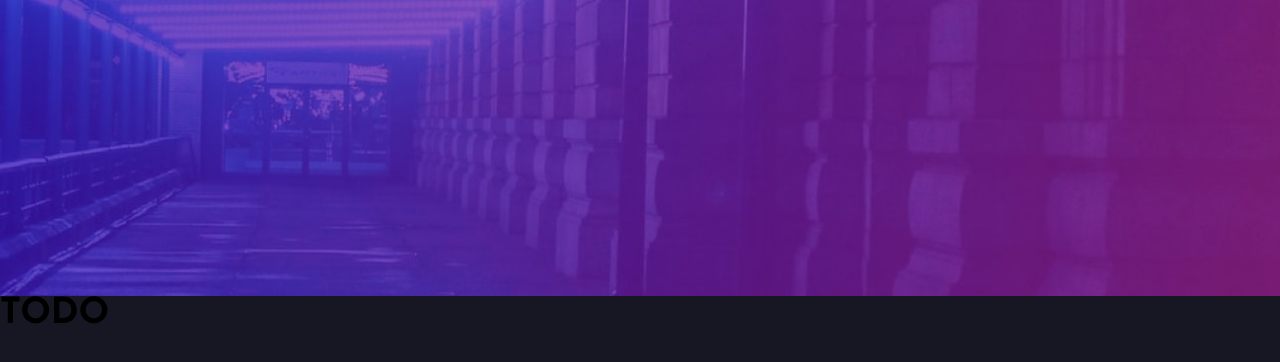
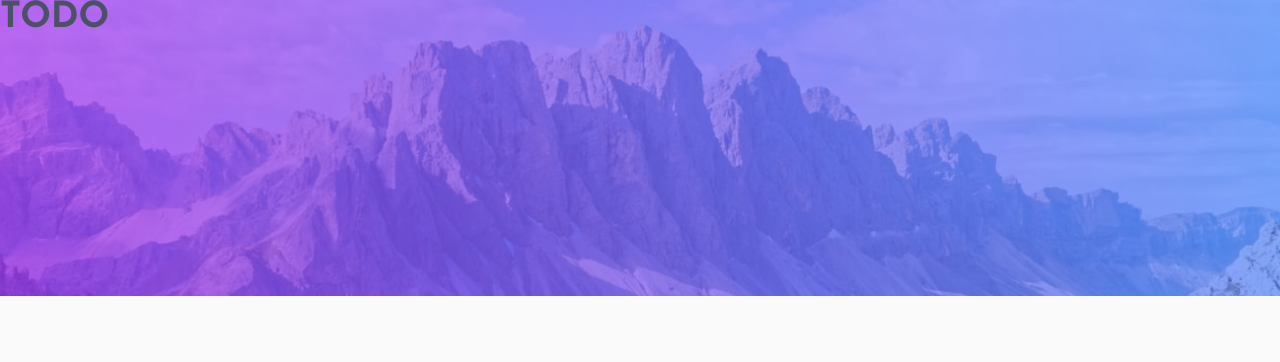
Before and after one commit to Jesuloba-world/todo-app-fm, a React (Create React App) app: page / in a window 1280 px wide. Shown: the top 362 px of the page. Built offline with nearby package versions, Linux system fonts and the light colour scheme.

Commit message:
ready to start inserting elements

```diff
--- a/src/App.tsx
+++ b/src/App.tsx
@@ -3,7 +3,7 @@ import Background from "./containers/Background/Background";
 
 function App() {
 	return (
-		<Background isDark={true}>
+		<Background isDark={false}>
 			<h1>TODO</h1>
 		</Background>
 	);
--- a/src/containers/Background/Background.tsx
+++ b/src/containers/Background/Background.tsx
@@ -9,7 +9,7 @@ const Background: React.FC<backgroundProps> = (props) => (
 		<div
 			className={`background--head background--head--dark__${props.isDark}`}
 		></div>
-		{props.children}
+		<div className={`background--app-holder`}>{props.children}</div>
 	</div>
 );
 
--- a/src/sass/abstracts/_variables.scss
+++ b/src/sass/abstracts/_variables.scss
@@ -25,10 +25,10 @@ $veryDarkGrayishBlue: hsl(235, 19%, 35%);
 $veryDarkBlue: hsl(235, 21%, 11%);
 $veryDarkDesaturatedBlue: hsl(235, 24%, 19%);
 $lightGrayishBlue: hsl(234, 39%, 85%);
-$lightGrayishBlue: hsl(236, 33%, 92%); // (hover)
+$lighterGrayishBlue: hsl(236, 33%, 92%); // (hover)
 $darkGrayishBlue: hsl(234, 11%, 52%);
 $veryDarkGrayishBlue: hsl(233, 14%, 35%);
-$darkerGrayishBlue: hsl(237, 14%, 26%);
+$veryDarkerGrayishBlue: hsl(237, 14%, 26%);
 
 // Typography
 
--- a/src/sass/layout/_background.scss
+++ b/src/sass/layout/_background.scss
@@ -2,6 +2,19 @@
 	height: 100vh;
 	max-width: $desktop;
 	margin: 0 auto;
+	position: relative;
+
+	&--dark {
+		&__true {
+			background-color: $veryDarkBlue;
+			color: $lightGrayishBlue;
+		}
+
+		&__false {
+			background-color: $veryLightGray;
+			color: $veryDarkGrayishBlue;
+		}
+	}
 
 	&--head {
 		height: 37vh;
@@ -19,13 +32,11 @@
 		}
 	}
 
-	&--dark {
-		&__true {
-			background-color: $veryDarkBlue;
-		}
-
-		&__false {
-			background-color: $veryLightGray;
-		}
+	&--app-holder {
+		position: absolute;
+		top: 0;
+		left: 0;
+		width: 100%;
+		height: 100%;
 	}
 }
```
